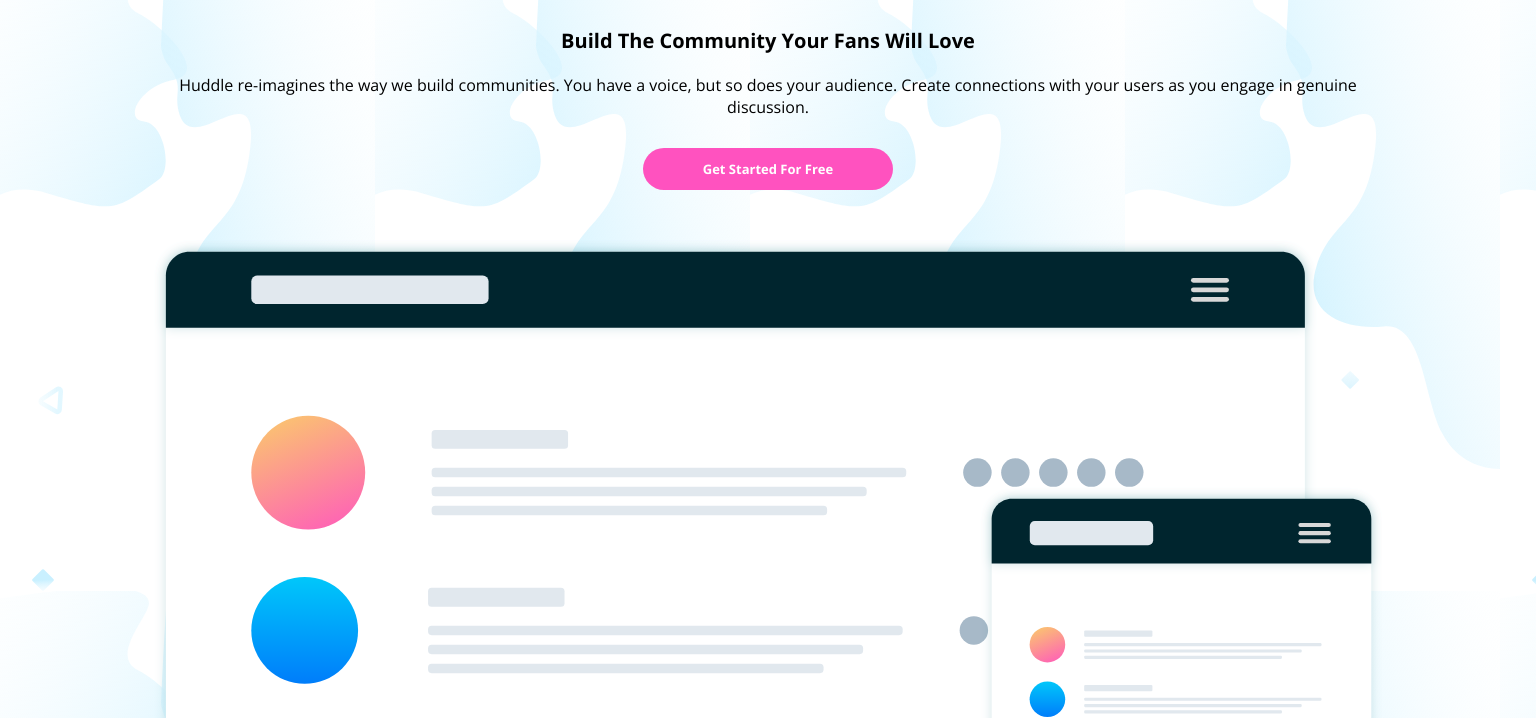
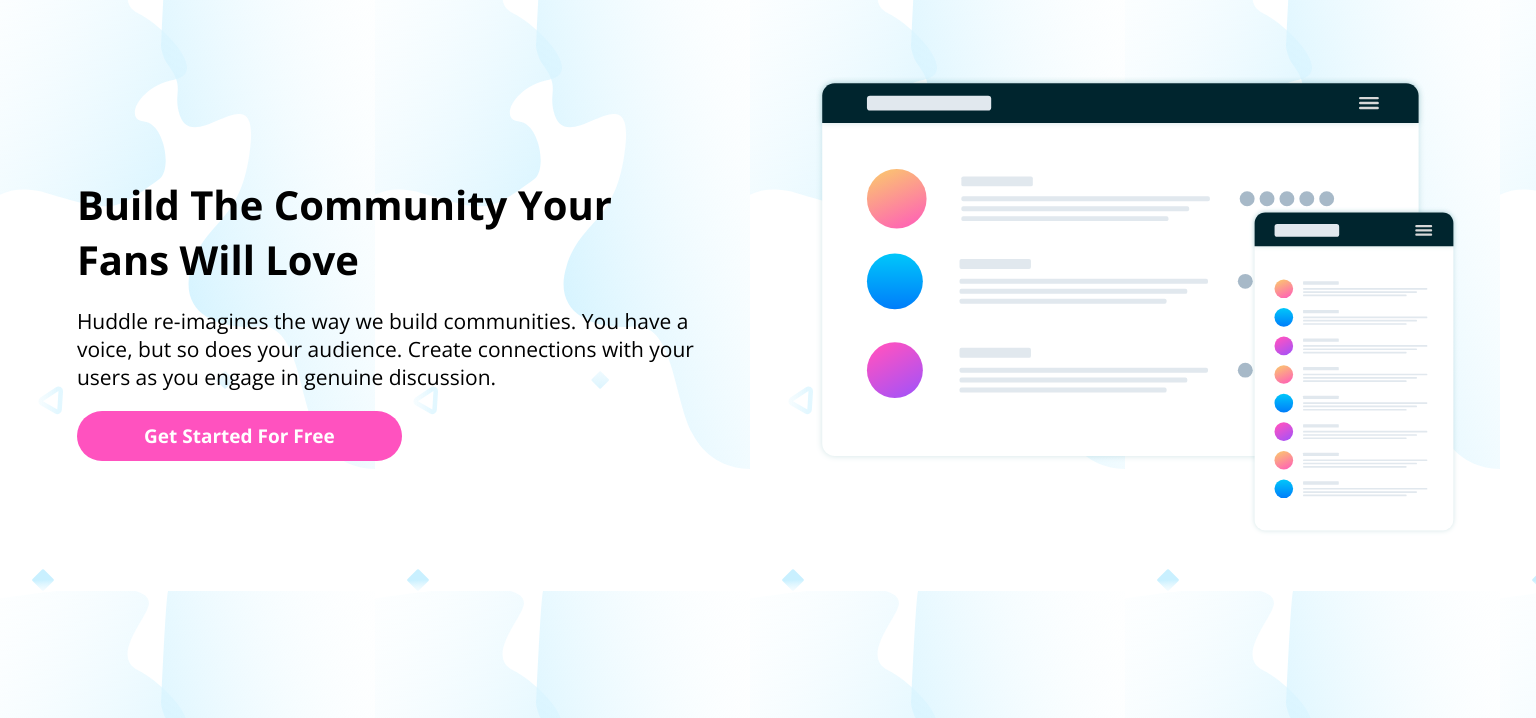
Before and after one commit to angelicapt313/landing-page-front-end, a plain HTML site: page index.html in a window 1536 px wide. Shown: the part 66-784 px from the top of the page. Drawn offline with nearby package versions, Linux system fonts and the light colour scheme.

Commit message:
updated styles to header section that correspond to responsive desktop design  (1440px)

```diff
--- a/index.html
+++ b/index.html
@@ -23,6 +23,8 @@
       <a href="" class="hero__btn">Try It Free</a>
     </nav>
 
+    <div class="hero__container">
+      <section class="hero__content__header">
         <div class="hero__section">
           <h1 class="hero__title">Build The Community Your Fans Will Love</h1>
           <p class="hero__paragraph">
@@ -35,6 +37,13 @@
         <figure class="hero__imageView">
           <img class="hero__desktop" src="images/illustration-mockups.svg" alt="iMG">
         </figure>
+      </section>
+    </div>
+
+
+
+
+
   </header>
 
   <main class="hero__information">
--- a/styles.css
+++ b/styles.css
@@ -263,3 +263,43 @@ body{
   margin-bottom: 45px;
 
 }
+
+/*DESKTOP*/
+@media (min-width: 1440px) {
+
+  .hero__content__header{
+    display: flex;
+    align-items: center;
+    width: 90%;
+    margin: 0 auto;
+  }
+
+  .hero__section{
+    width: 92%;
+    margin-top: 80px;
+  }
+
+  .hero__title{
+    width: 77%;
+    margin: 15px 0;
+    text-align: left;
+    font-size: 40px;
+    font-weight: 600;
+  }
+
+  .hero__paragraph{
+    width: 88%;
+    text-align: left;
+    font-size: 21px;
+    margin: 20px 0;
+  }
+
+  .btn__started{
+    width: 325px;
+    height: 50px;
+    margin: 20px 0;
+    font-size: 19px;
+  }
+
+
+}
```
Lines whose indentation alone changed are shown as unchanged.
